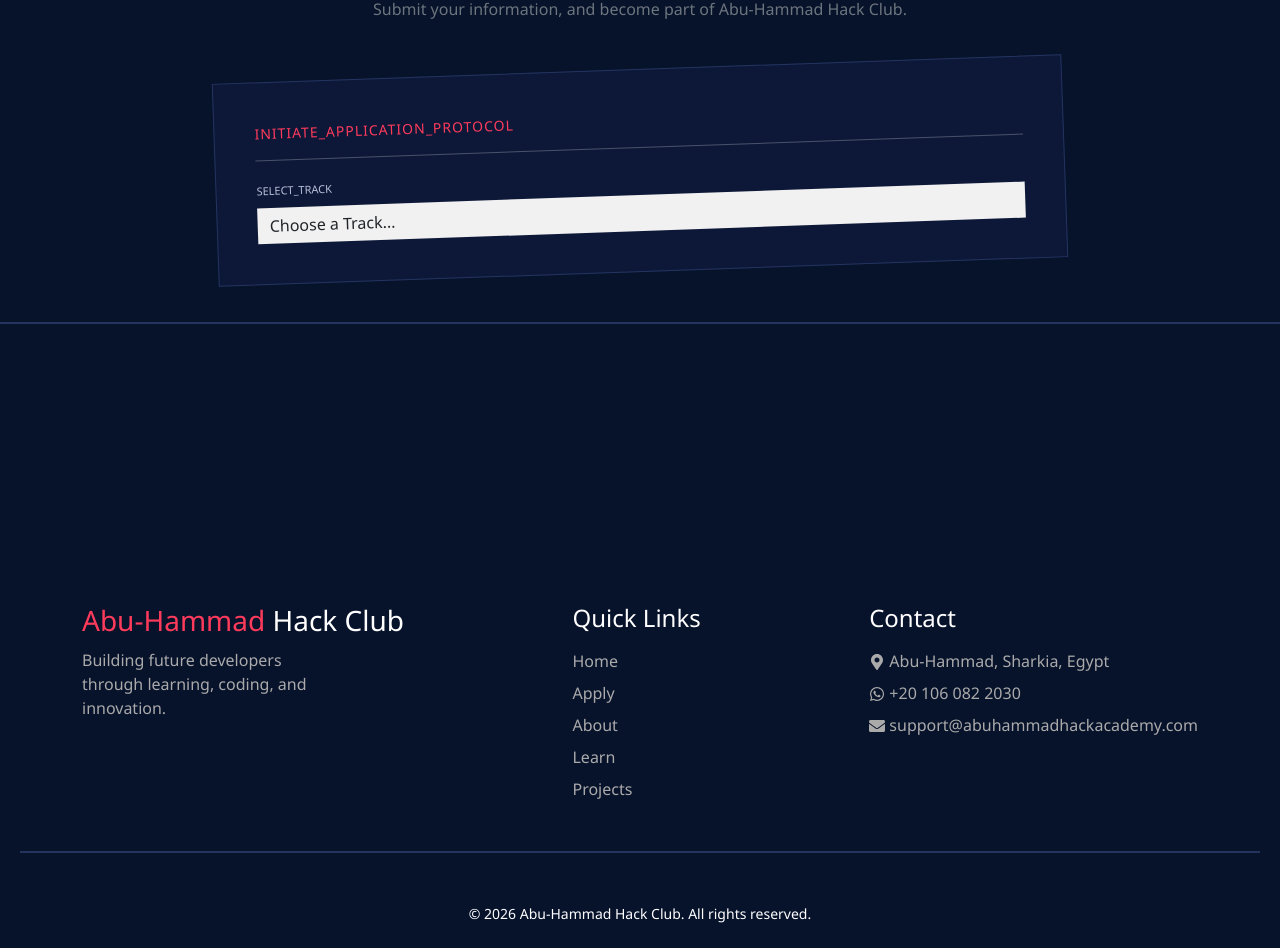
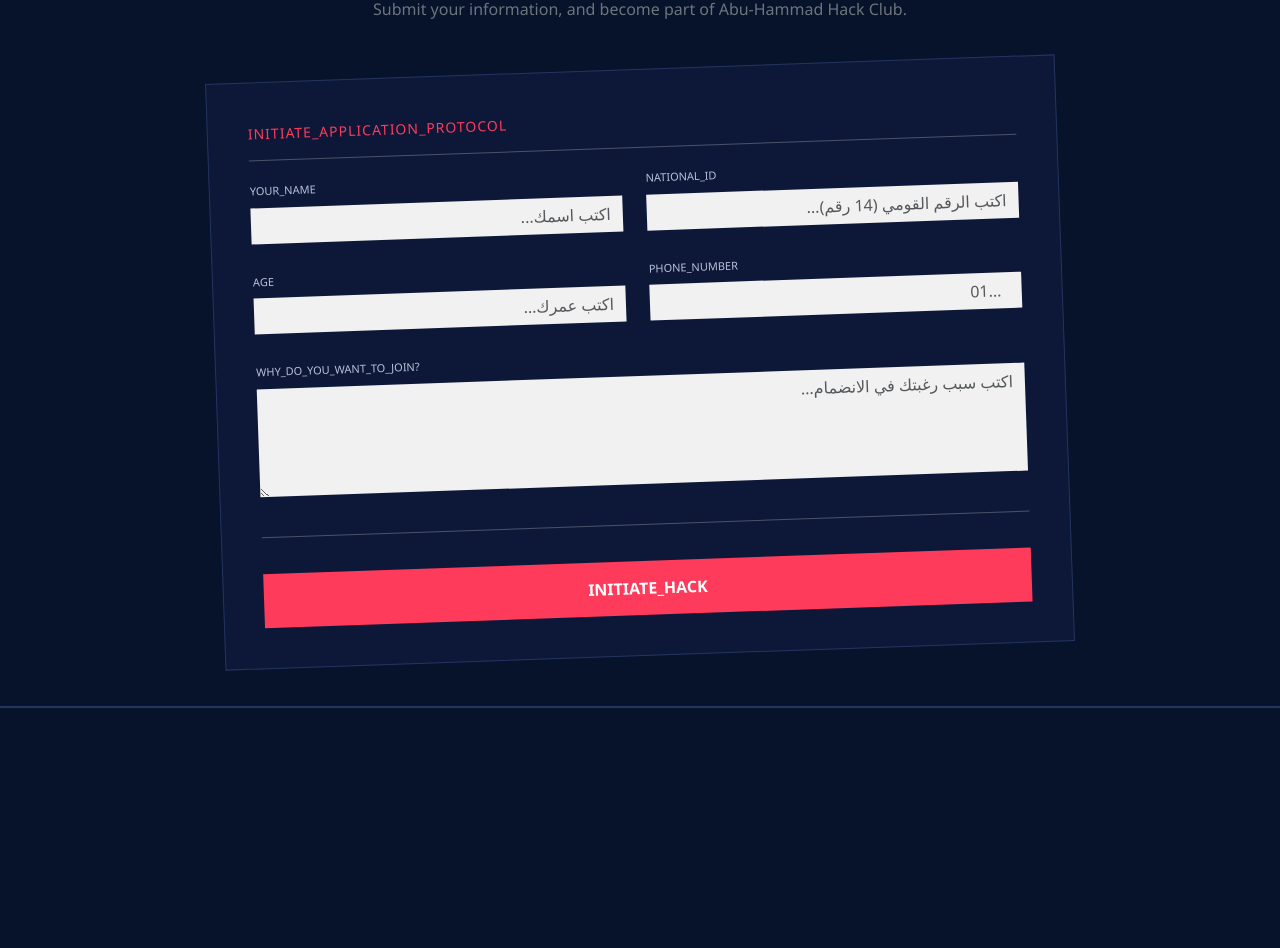
Before and after one commit to Noran-Fawzy/hack-club, a React (Vite) app: page / in a window 1280 px wide. Shown: the part 2995-3943 px from the top of the page. Built offline with nearby package versions, Linux system fonts and the light colour scheme.

Commit message:
Update application form

```diff
--- a/src/components/Form/form.css
+++ b/src/components/Form/form.css
@@ -42,7 +42,7 @@
     opacity: 0.9;
 }
 
-.track-description {
+/* .track-description {
 margin-top: 12px;
 padding: 12px;
 border-left: 3px solid #dc3545;
@@ -54,4 +54,11 @@ line-height: 1.8;
 direction: rtl;
 text-align: right;
 unicode-bidi: plaintext;
+} */
+
+.custom-input,
+.custom-input::placeholder,
+textarea {
+    direction: rtl;
+    text-align: right;
 }
--- a/src/components/Form/form.jsx
+++ b/src/components/Form/form.jsx
@@ -2,8 +2,8 @@ import "./form.css";
 import { useState } from "react";
 
 function Form() {
-  const [track, setTrack] = useState("");
   const [parentName, setParentName] = useState("");
+  const [nationalId, setNationalId] = useState("");
   const [age, setAge] = useState("");
   const [phone, setPhone] = useState("");
   const [whyJoin, setWhyJoin] = useState("");
@@ -13,12 +13,11 @@ function Form() {
 
     const formData = new FormData();
 
-    formData.append("track", track);
     formData.append("parentName", parentName);
+    formData.append("nationalId", nationalId);
     formData.append("age", age);
     formData.append("phone", phone);
     formData.append("whyJoin", whyJoin);
-    formData.append("track", track);
 
     try {
       await fetch(
@@ -30,17 +29,16 @@ function Form() {
         }
       );
 
-      alert("Application submitted successfully");
+      alert("تم إرسال الطلب بنجاح");
 
-      setTrack("");
       setParentName("");
+      setNationalId("");
       setAge("");
       setPhone("");
       setWhyJoin("");
-      setTrack("");
     } catch (error) {
       console.error(error);
-      alert("Submission failed");
+      alert("حدث خطأ أثناء إرسال الطلب");
     }
   };
 
@@ -61,66 +59,23 @@ function Form() {
 
         <div className="d-flex justify-content-center">
           <div className="join-box">
-            <p className="join-title">INITIATE_APPLICATION_PROTOCOL</p>
+            <p className="join-title">
+              INITIATE_APPLICATION_PROTOCOL
+            </p>
+
             <hr />
 
             <form onSubmit={handleSubmit}>
               <div className="row g-4">
-                <div className="col-12">
-                  <label className="form-label custom-label">
-                    SELECT_TRACK
-                  </label>
-
-                  <select
-                    className="form-control custom-input"
-                    value={track}
-                    onChange={(e) => setTrack(e.target.value)}
-                    required
-                  >
-                    <option value="">Choose a Track...</option>
-                    <option value="Python">Python</option>
-                    <option value="Web Development">
-                      Web Development
-                    </option>
-                    <option value="Web Development Advanced">
-                      Web Development Advanced
-                    </option>
-                  </select>
-
-                  {track === "Python" && (
-                    <p className="track-description">
-                      هتتعلم أساسيات البرمجة بلغة Python، المتغيرات، الشروط،
-                      الحلقات، الدوال، وحل المشكلات البرمجية من خلال تطبيقات
-                      ومشاريع عملية.
-                    </p>
-                  )}
-
-                  {track === "Web Development" && (
-                    <p className="track-description">
-                      هتتعلم أساسيات تطوير الويب باستخدام HTML و CSS، وتصميم
-                      صفحات ومواقع احترافية متجاوبة مع جميع الأجهزة.
-                    </p>
-                  )}
-
-                  {track === "Web Development Advanced" && (
-                    <p className="track-description">
-                      هتتعلم JavaScript بشكل متقدم، والتعامل مع DOM و Events،
-                      وبناء مواقع تفاعلية أكثر احترافية وتنفيذ مشاريع عملية
-                      متقدمة.
-                    </p>
-                  )}
-                </div>
-
-                {track && (
-                  <>
                 <div className="col-md-6">
                   <label className="form-label custom-label">
                   YOUR_NAME
                   </label>
+
                   <input
                     type="text"
                     className="form-control custom-input"
-                        placeholder="Enter Your Name..."
+                    placeholder="اكتب اسمك..."
                     value={parentName}
                     onChange={(e) => setParentName(e.target.value)}
                     required
@@ -128,11 +83,30 @@ function Form() {
                 </div>
 
                 <div className="col-md-6">
-                      <label className="form-label custom-label">AGE</label>
+                  <label className="form-label custom-label">
+                NATIONAL_ID
+                  </label>
+
+                  <input
+                    type="text"
+                    className="form-control custom-input"
+                    placeholder="اكتب الرقم القومي (14 رقم)..."
+                    value={nationalId}
+                    onChange={(e) => setNationalId(e.target.value)}
+                    maxLength={14}
+                    required
+                  />
+                </div>
+
+                <div className="col-md-6">
+                  <label className="form-label custom-label">
+                  AGE
+                  </label>
+
                   <input
                     type="number"
                     className="form-control custom-input"
-                        placeholder="Enter Your Age..."
+                    placeholder="اكتب عمرك..."
                     value={age}
                     onChange={(e) => setAge(e.target.value)}
                     required
@@ -143,10 +117,11 @@ function Form() {
                   <label className="form-label custom-label">
                     PHONE_NUMBER
                   </label>
+
                   <input
                     type="text"
                     className="form-control custom-input"
-                        placeholder="01..."
+                    placeholder="  ...01"
                     value={phone}
                     onChange={(e) => setPhone(e.target.value)}
                     required
@@ -157,10 +132,11 @@ function Form() {
                   <label className="form-label custom-label">
                       WHY_DO_YOU_WANT_TO_JOIN?
                   </label>
+
                   <textarea
                     rows="4"
                     className="form-control custom-input"
-                        placeholder="Describe why you want to be a part..."
+                    placeholder="اكتب سبب رغبتك في الانضمام..."
                     value={whyJoin}
                     onChange={(e) => setWhyJoin(e.target.value)}
                     required
@@ -177,8 +153,6 @@ function Form() {
                   INITIATE_HACK
                   </button>
                 </div>
-                  </>
-                )}
               </div>
             </form>
           </div>
```
Lines whose indentation alone changed are shown as unchanged.
